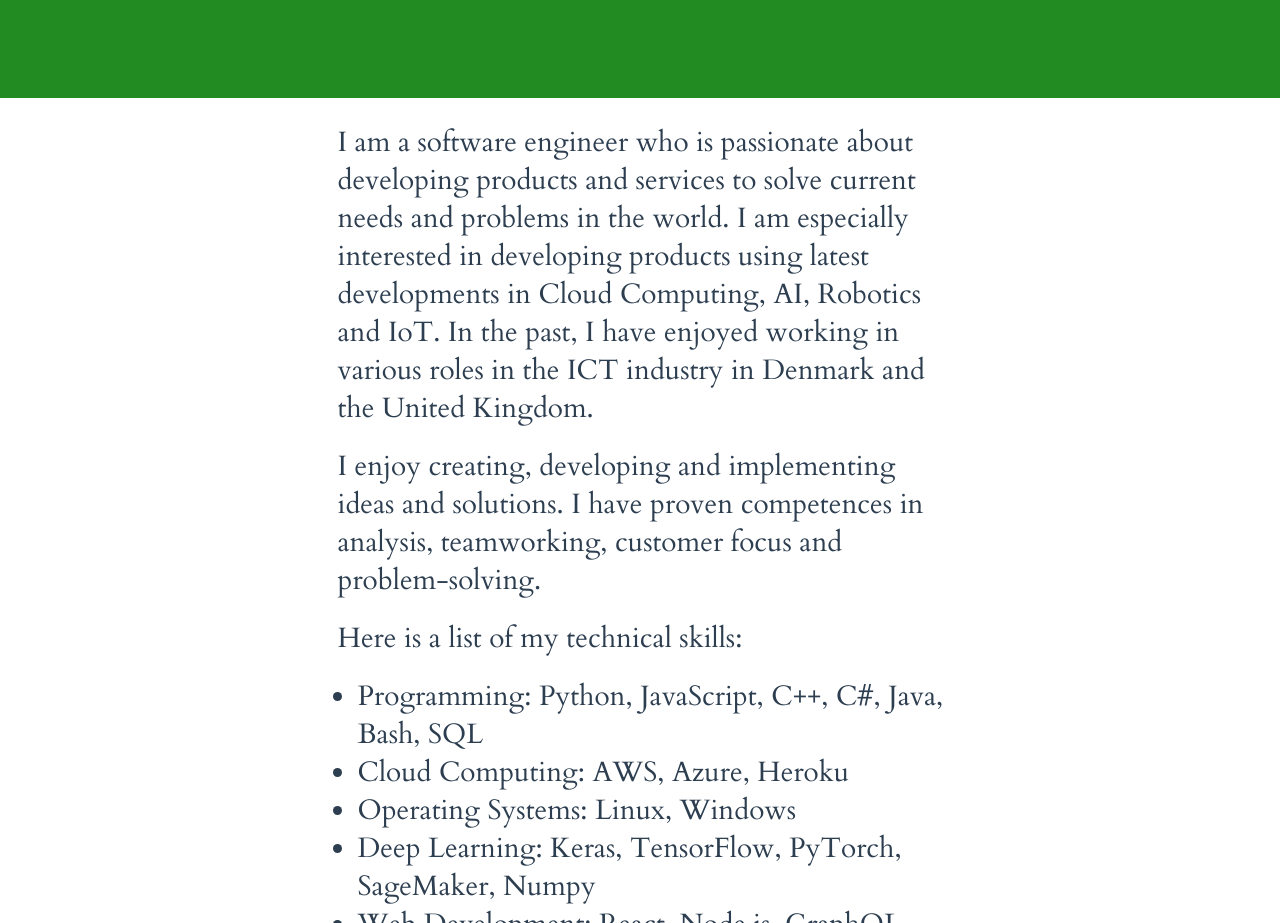
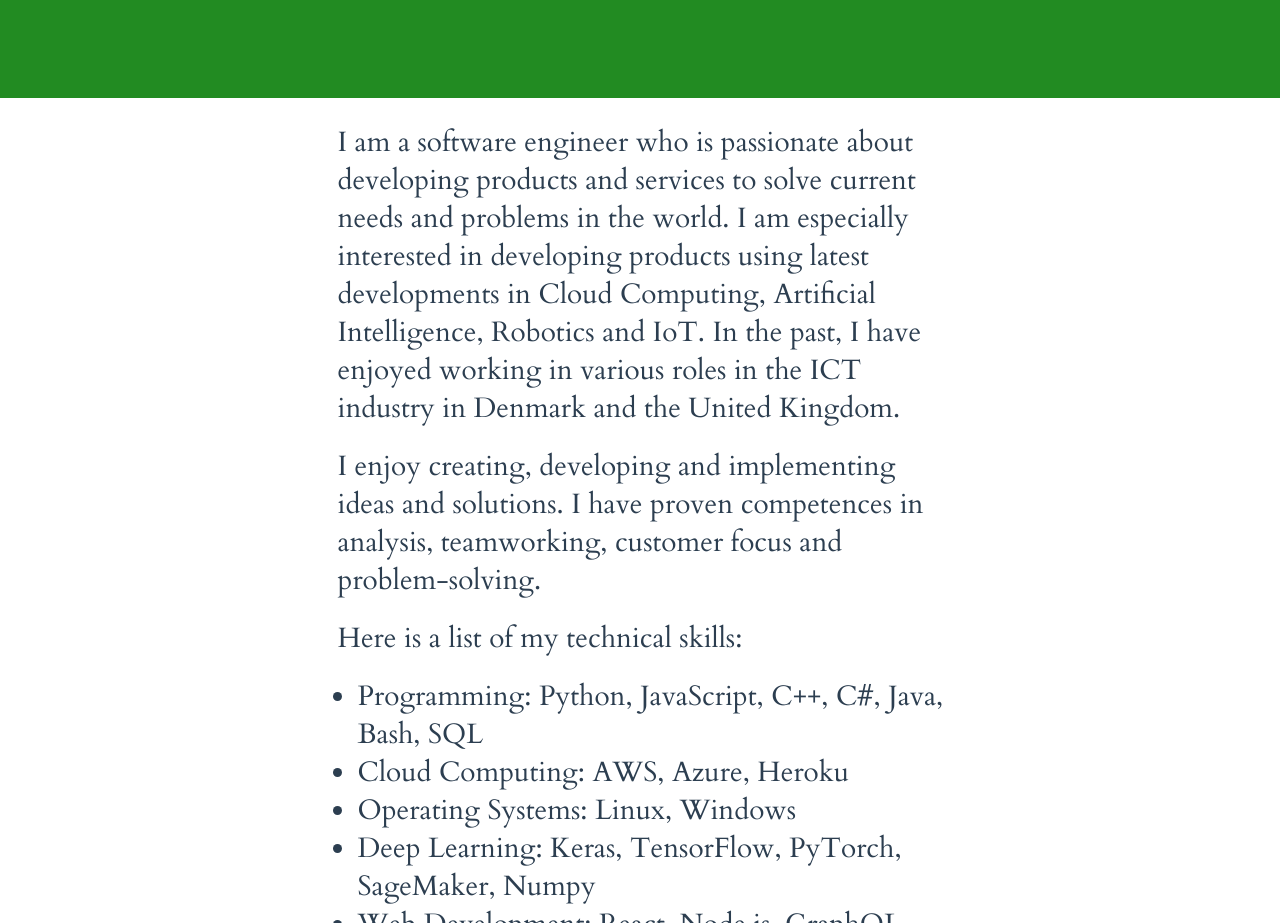
Before and after one commit to thatting/my-portfolio, a React app: page index.html in a window 1280 px wide. Shown: the part 1860-2783 px from the top of the page. Built offline with nearby package versions, Linux system fonts and the light colour scheme.

Commit message:
Update index.html

```diff
--- a/index.html
+++ b/index.html
@@ -83,7 +83,7 @@
         I am a software engineer who is passionate about developing products
         and services to solve current needs and problems in the world.
         I am especially interested in developing products using latest developments
-        in Cloud Computing, AI, Robotics and IoT.
+        in Cloud Computing, Artificial Intelligence, Robotics and IoT.
         In the past, I have enjoyed working in various roles in the ICT industry
         in Denmark and the United Kingdom.
       </p>
```
